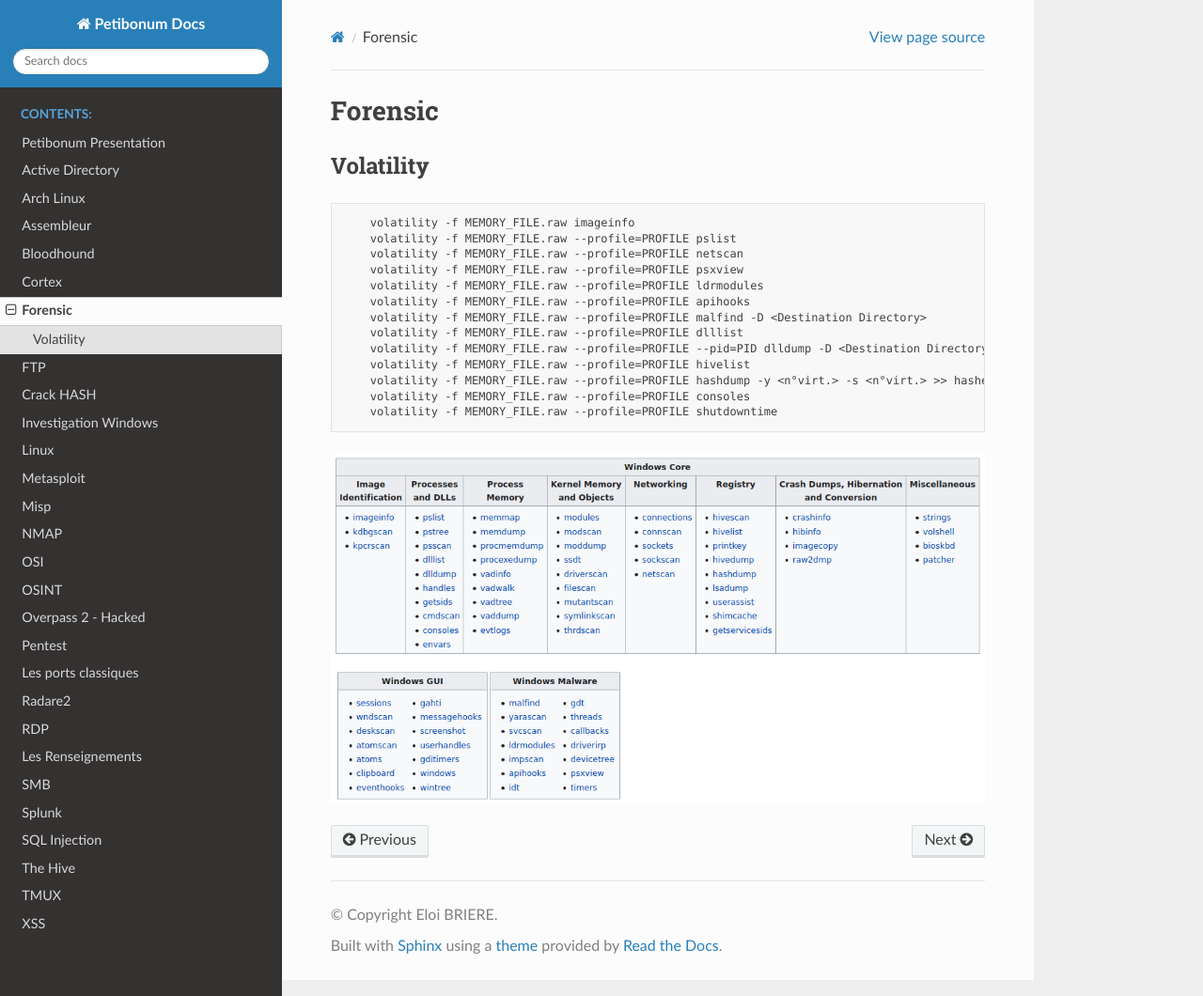
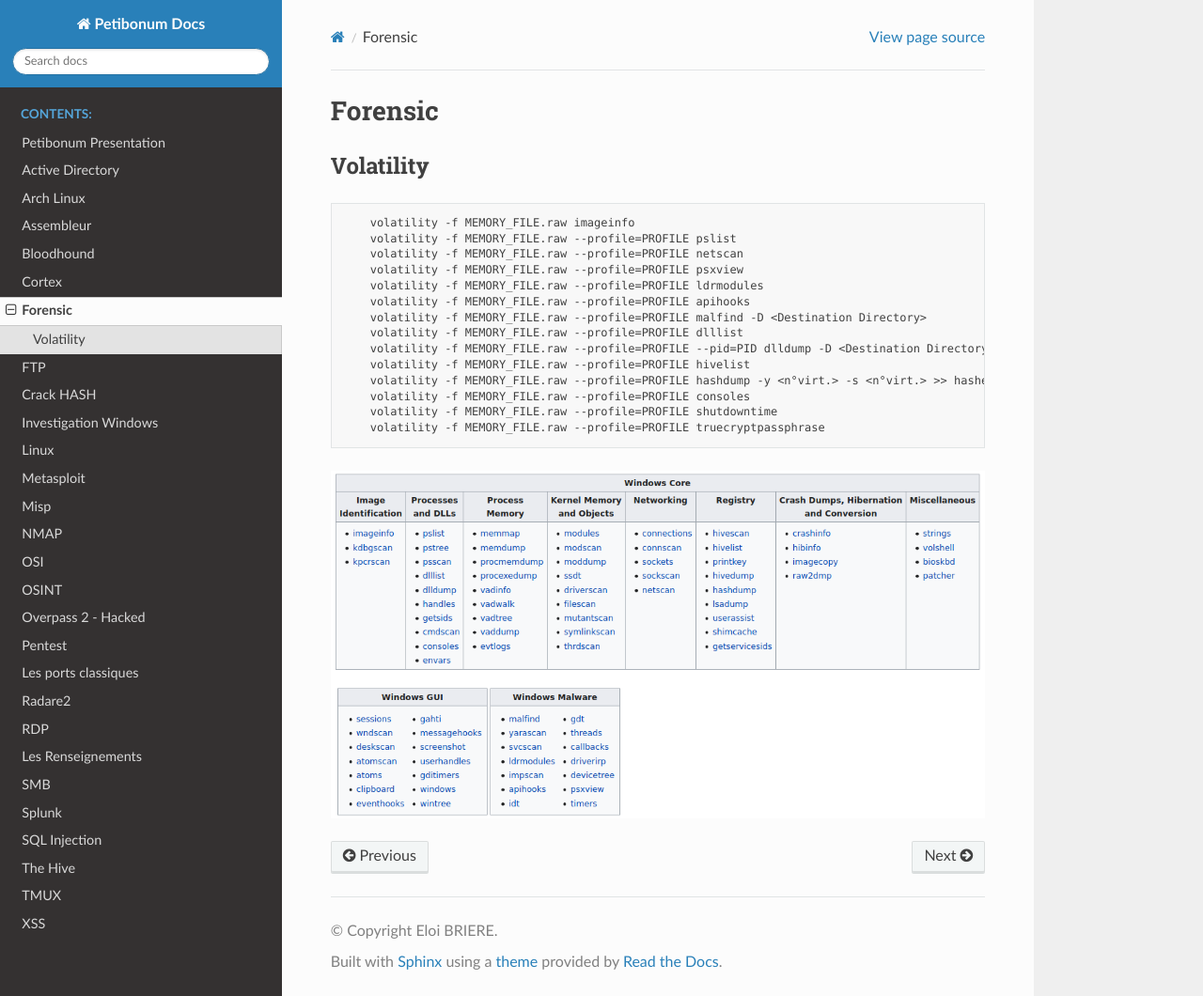
Before and after one commit to Iole-Bri/misp_docs_2, a Sphinx documentation site: the page built from docs/source/src/forensic.md, in a window 1280 px wide and 1060 px high. Shown: the whole window at 94% size. Built offline with Sphinx 7.4.7 and the Read the Docs theme 2.0.0, drawn with Linux system fonts in a browser that asks for light colours.

Commit message:
volatility

````diff
--- a/docs/source/src/forensic.md
+++ b/docs/source/src/forensic.md
@@ -16,6 +16,7 @@
     volatility -f MEMORY_FILE.raw --profile=PROFILE hashdump -y <n°virt.> -s <n°virt.> >> hashes.txt    #Find hashes
     volatility -f MEMORY_FILE.raw --profile=PROFILE consoles                                            #extract command history
     volatility -f MEMORY_FILE.raw --profile=PROFILE shutdowntime                                        #last shutdown machine
+    volatility -f MEMORY_FILE.raw --profile=PROFILE truecryptpassphrase                                 #passphrase partition truecrypt
 ```
 
 ![](img/volatility.png)
````
